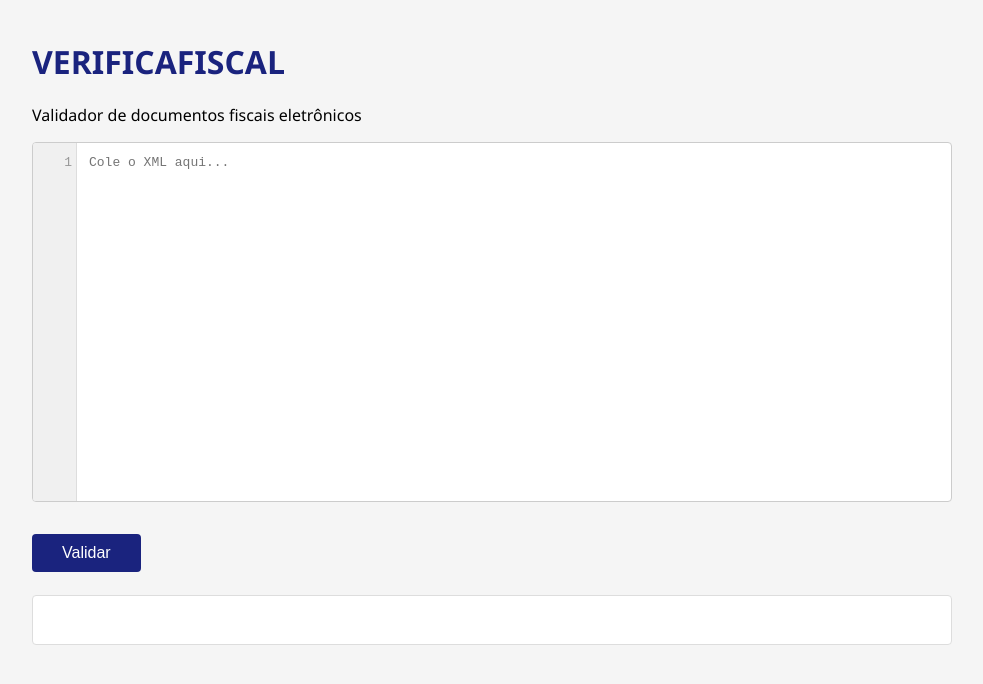
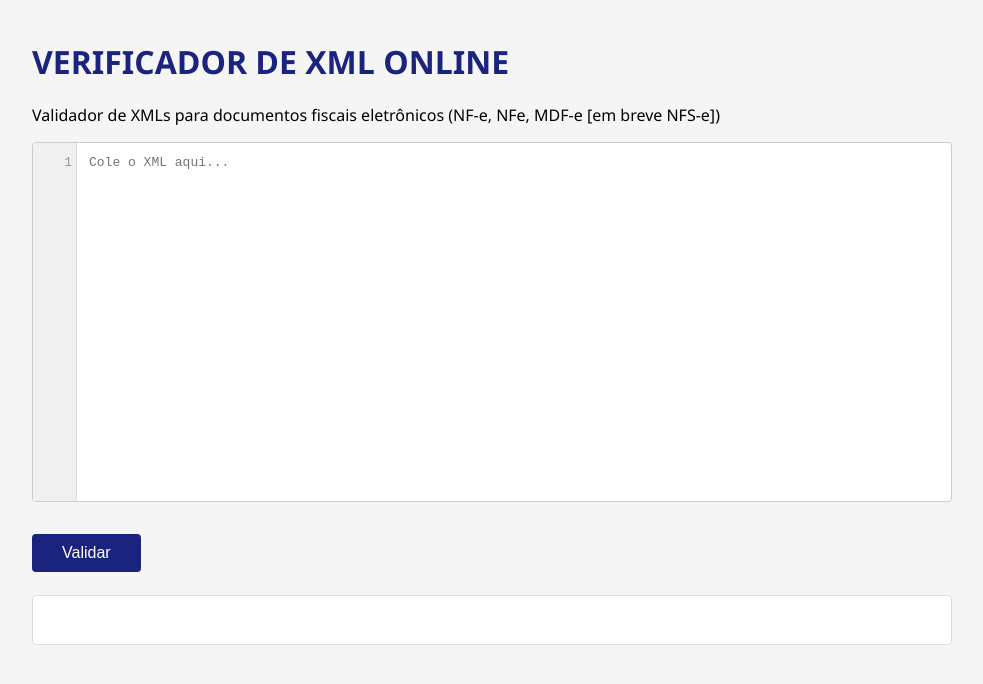
Before and after one commit to LuizEduP/verificafiscal, a website: page public/index.html in a window 1280 px wide. Shown: the whole page, without its empty margins (148-1131 px from the left). Drawn offline with Linux system fonts and the light colour scheme.

Commit message:
Atualiza título e descrição no index.html

```diff
--- a/public/index.html
+++ b/public/index.html
@@ -17,8 +17,8 @@ button:hover{background:#283593}
 </style>
 </head>
 <body>
-<h1>VERIFICAFISCAL</h1>
-<p>Validador de documentos fiscais eletrônicos</p>
+<h1>VERIFICADOR DE XML ONLINE</h1>
+<p>Validador de XMLs para documentos fiscais eletrônicos (NF-e, NFe, MDF-e [em breve NFS-e])</p>
 <div class="editor-wrapper">
   <div class="line-numbers" id="lineNumbers"></div>
   <textarea id="xmlInput" placeholder="Cole o XML aqui..." spellcheck="false"></textarea>
```
